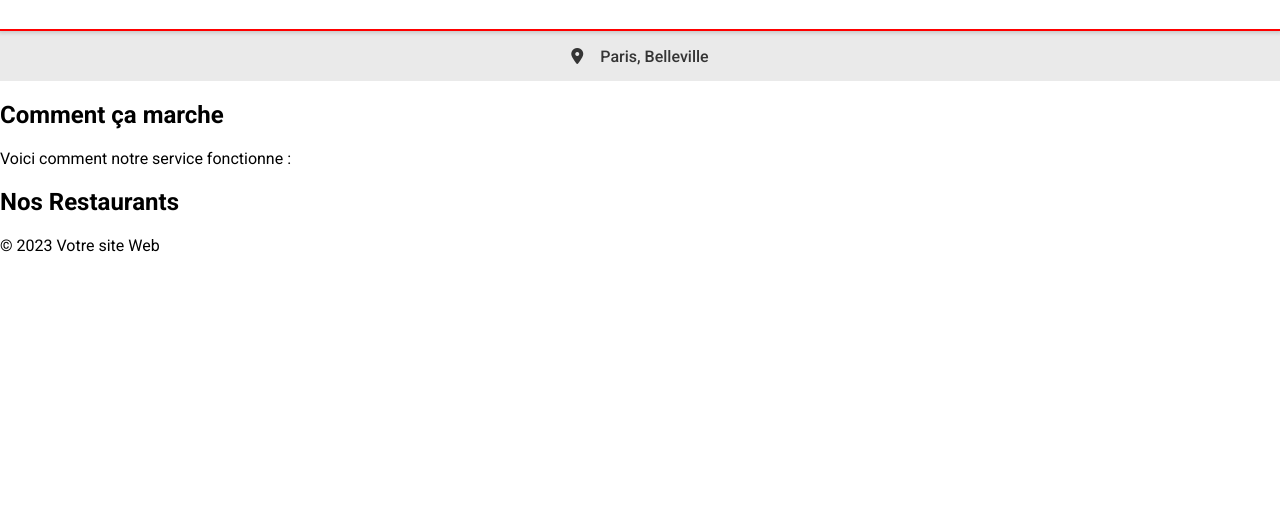
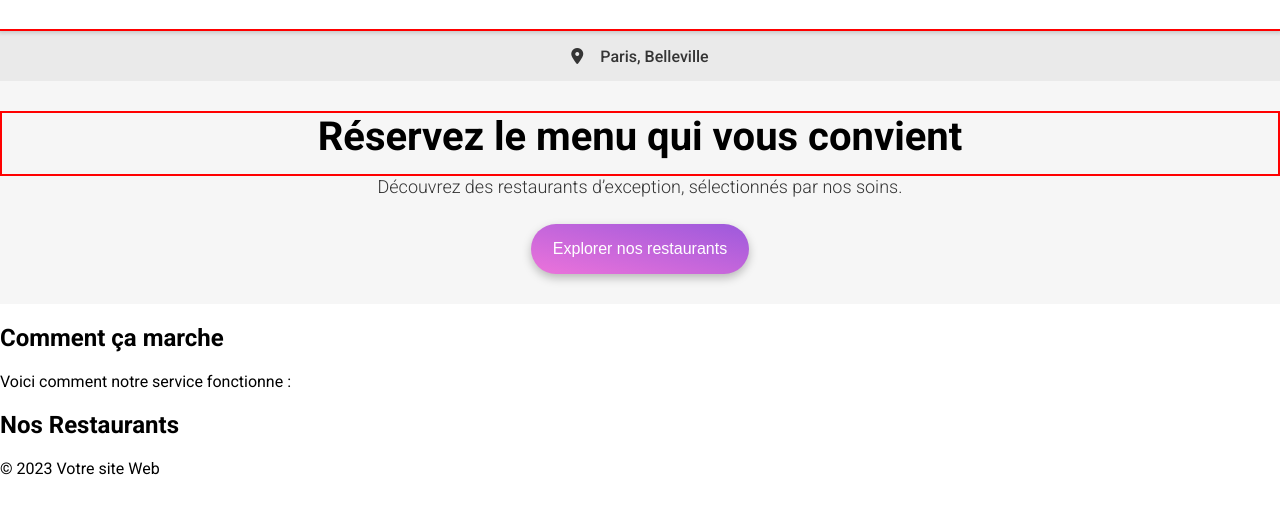
Before and after one commit to youtlane/P3_Ohmyfood, a website: page index.html in a window 1280 px wide. Shown: the part 69-582 px from the top of the page. Drawn offline with Linux system fonts and the light colour scheme; a web font is replaced by a local one.

Commit message:
feat: adding description and the button to the header

```diff
--- a/index.html
+++ b/index.html
@@ -20,10 +20,15 @@
         <div class="location">
             <i class="fa-solid fa-location-dot"></i> Paris, Belleville
         </div>
+        <div class="description">
+            <h2 class="description_title">Réservez le menu qui vous convient</h2>
+            <p class="description_text">Découvrez des restaurants d’exception, sélectionnés par nos soins.</p>
+            <button class="description_button">Explorer nos restaurants</button>
+        </div>
     </header>
 
     <main>
-        <section id="fonctionnement">
+        <section class="fonctionnement">
             <h2>Comment ça marche</h2>
             <p>Voici comment notre service fonctionne :</p>
             <!-- Ajoutez le contenu de la section de fonctionnement ici -->
--- a/sass/components/header.scss
+++ b/sass/components/header.scss
@@ -27,5 +27,56 @@ header {
         font-weight: 500;
         color: $grey;
     }
+    .description{
+        background-color: $bg-color;
+        padding-top: 39px;
+        padding-bottom: 57px;
+        text-align: center;
+        width: 100%;
+        @include tablet{
+            padding-top: 30px;
+            padding-bottom: 30px;
+        }
+
+
+
+        /*style of the title description */
+
+        .description_title {
+            border: 2px solid red;
+            font-size: 24px;
+            margin: 0px;
+            padding-bottom: 14px;
+            @include desktop{
+                font-size: 40px;
+            }
+        }
+        .description_text{
+            color: $grey;
+            margin: 0;
+            font-size: 18px;
+            font-weight: 300;
+        }
+        .description_button{
+            margin-top: 27px;
+            width: 218px;
+            height: 50px;
+            border-radius: 25px;
+            color: white ;
+            border: 0px;
+            font-weight: 500;
+            padding: 13px 18.75px;
+            font-size: 16px;
+            background-image: $gradient;
+            box-shadow: 0px 4px 10px 0px rgba(0, 0, 0, 0.25);
+            transition: 600ms ease-in-out;
+
+            &:hover{
+                opacity: 0.8; /* Color functions like lighten not available on gradient */
+                box-shadow: 0px 4px 15px darken($grey-light, 50%); /* Make button shadow darker on hover */
+
+            }
+        }
+    }
 
 }
--- a/sass/utils/varibles.scss
+++ b/sass/utils/varibles.scss
@@ -6,3 +6,11 @@ $desktop: 992px;
 /*    Colors     */
 $grey-light:#EAEAEA;
 $grey:#353535;
+$bg-color:#F6F6F6;
+$purple:#9356DC;
+$pink:#FF79DA;
+
+
+
+/*  linear gradient    */
+$gradient: linear-gradient(193deg, $purple -11.44%, $pink 123.93%);
```
Also changed, not shown: assets/css/style.css, 1 other file.
